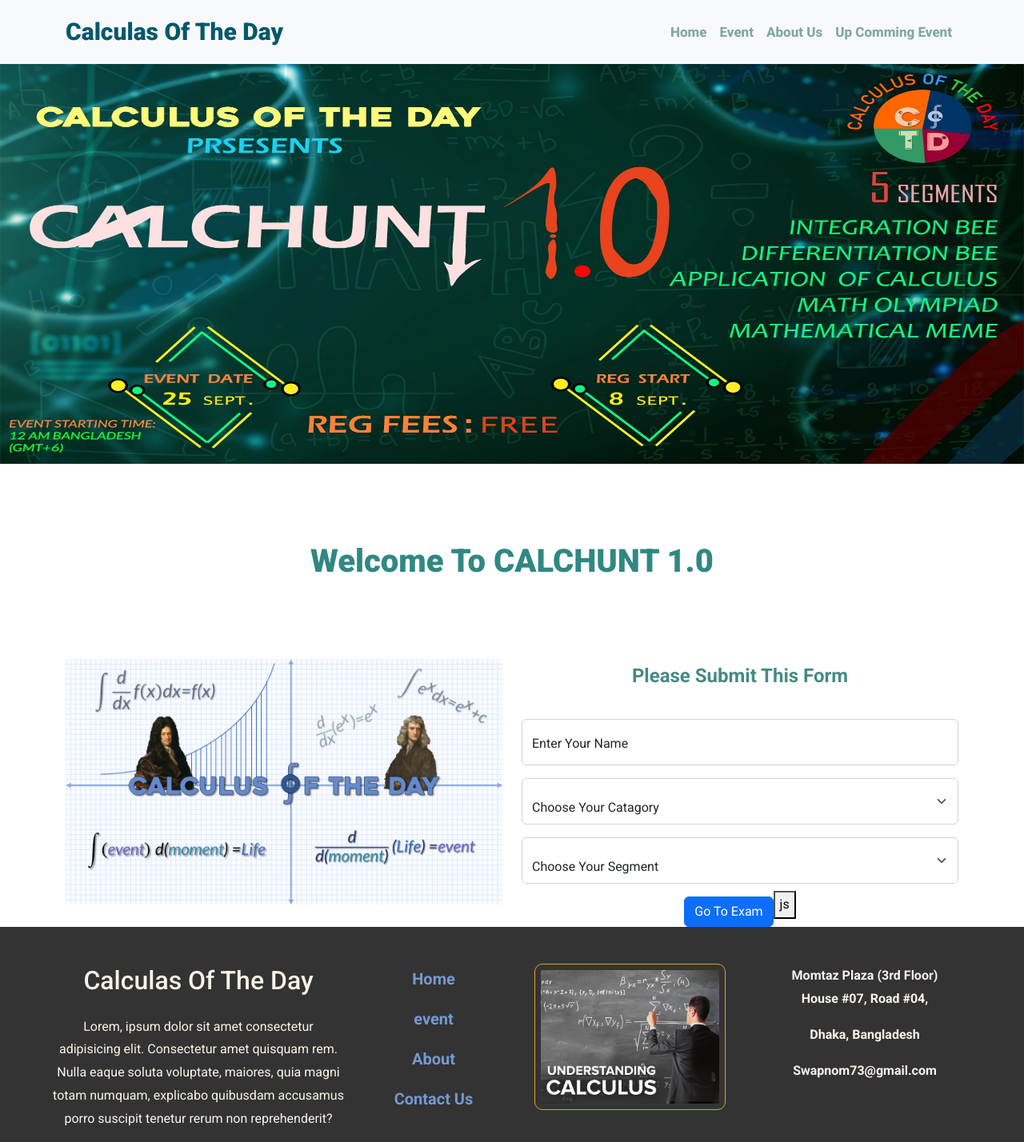
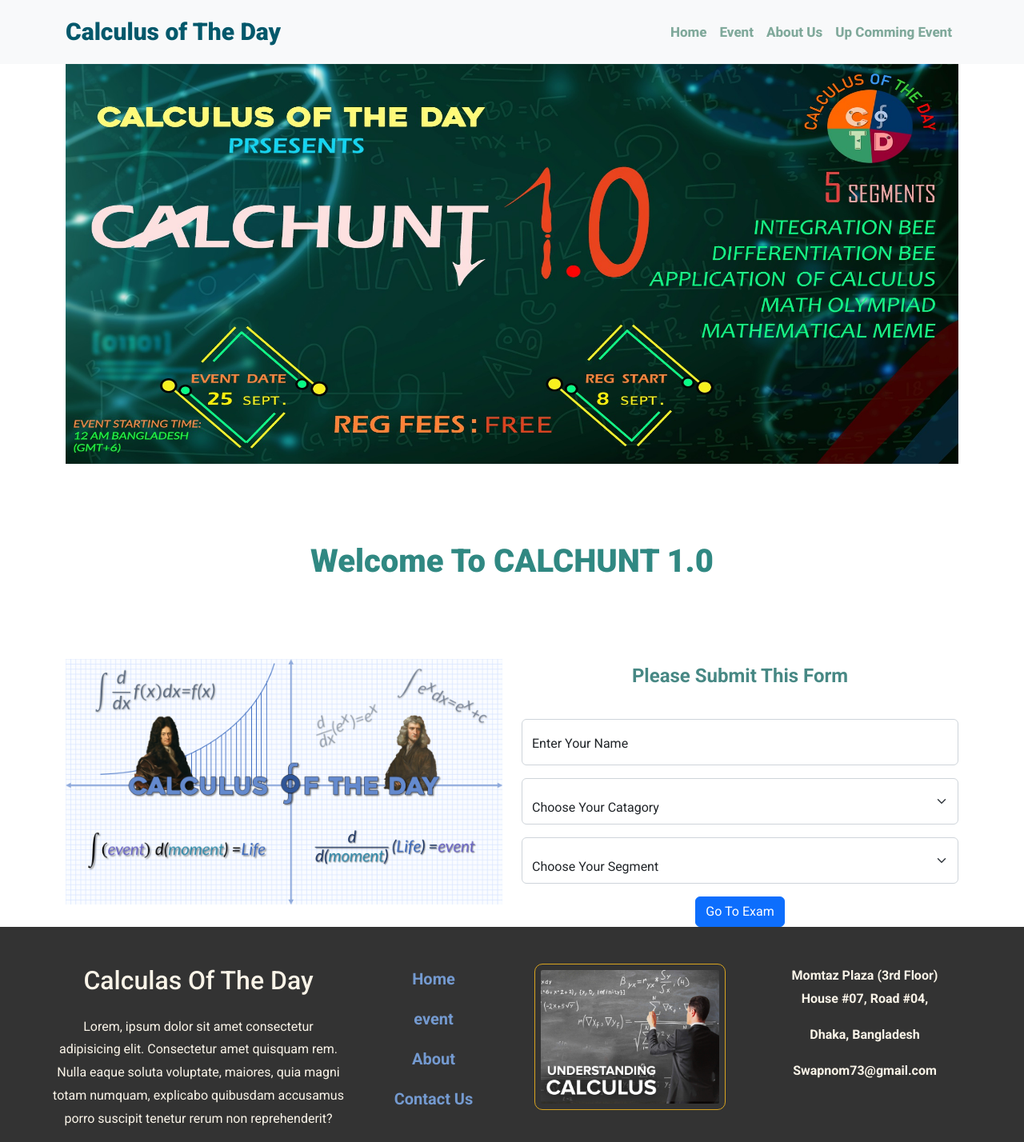
Before and after one commit to Swapno5896/Mathology, a React (Create React App) app: page / in a window 1280 px wide. Shown: the top 1428 px of the page at 80% size. Built offline with nearby package versions, Linux system fonts and the light colour scheme; the HTML template or start-up script is replaced by a standard one.

Commit message:
dynamically ifrem link is given

```diff
--- a/public/index.html
+++ b/public/index.html
@@ -27,7 +27,7 @@
   <link href="https://cdn.jsdelivr.net/npm/bootstrap@5.2.1/dist/css/bootstrap.min.css" rel="stylesheet"
     integrity="sha384-iYQeCzEYFbKjA/T2uDLTpkwGzCiq6soy8tYaI1GyVh/UjpbCx/TYkiZhlZB6+fzT" crossorigin="anonymous">
 
-  <title>Mathology</title>
+  <title>Calculus of The Day</title>
 </head>
 
 <body>
--- a/src/Components/CataGori/CataGori.js
+++ b/src/Components/CataGori/CataGori.js
@@ -1,31 +1,27 @@
 import React, { useState } from 'react';
 import { selectFormLik, time_difference } from '../../utility/utility';
-import './CataGori.css'
+import './CataGori.css';
+import { useNavigate } from "react-router-dom";
+
 const CataGori = () => {
+
+    let navigate = useNavigate();
     const [catagori, setCatagori] = useState({});
 
+    // set state
     const handelChange = (e) => {
         setCatagori({ ...catagori, [e.target.id]: e.target.value })
     }
+
+
     const handelSubmit = () => {
         console.log(catagori);
         // according to form info give specific link
         const link = selectFormLik(catagori)
-        console.log(`your link is ${link}`);
 
-    }
-
-    const click = () => {
-        const current = new Date();
-        setTimeout(() => {
-            const current2 = new Date();
-            const minuit = time_difference(current, current2)
-            console.log(minuit);
-            // const secondTime = current2.getTime() - current.getTime()
-            // console.log(secondTime / (1000 * 60));
-
-        }, 60000);
-
+        // store data in local storage
+        const ifremLink = localStorage.setItem("ifremLink", link[1]);
+        navigate("/event");
     }
 
     return (
@@ -59,7 +55,6 @@ const CataGori = () => {
                         </select>
                     </div>
                     <button onClick={handelSubmit} type="submit" class="btn btn-primary mt-3">Go To Exam</button>
-                    <button onClick={click}>js</button>
                 </div>
             </div>
         </div>
--- a/src/Components/Navbar/Navbar.js
+++ b/src/Components/Navbar/Navbar.js
@@ -5,7 +5,7 @@ const Navbar = () => {
     return (
         <nav className="navbar navbar-expand-lg bg-light">
             <div className="container">
-                <a className="navbar-brand page-name" href="#">Calculas Of The Day</a>
+                <a className="navbar-brand page-name" href="#">Calculus of The Day</a>
                 <button className="navbar-toggler" type="button" data-bs-toggle="collapse" data-bs-target="#navbarNav" aria-controls="navbarNav" aria-expanded="false" aria-label="Toggle navigation">
                     <span className="navbar-toggler-icon"></span>
                 </button>
--- a/src/Components/TopBanner/TopBanner.js
+++ b/src/Components/TopBanner/TopBanner.js
@@ -2,7 +2,7 @@ import React from 'react';
 import './TopBanner.css'
 const TopBanner = () => {
     return (
-        <div className='topbanner-container'>
+        <div className='container topbanner-container'>
             <img src={require('../../images/top_banner.jpg')} class="img-fluid" alt="..." />
         </div>
     );
--- a/src/Pages/Event/Event.js
+++ b/src/Pages/Event/Event.js
@@ -1,33 +1,35 @@
-import React, { useEffect } from 'react';
+import React from 'react';
 import './Event.css'
 const Event = () => {
-    const sheetdb = require("sheetdb-node");
-    const client = sheetdb({ address: 'c1dje3yxjvn5v' });
 
+    const ifremLink = localStorage.getItem("ifremLink");
+    console.log(`from event, link : ${ifremLink}`);
 
+    setTimeout(() => {
+        document.getElementById('refIframe').src = ""
+        console.log('time out');
+    }, (60000 * 45))
 
-    useEffect(() => {
-        // client.create({ email: "William", starting_time: 25, ending_time: 30 })
-        //     .then(function (data) {
-        //         console.log(data);
-        //     }, function (err) {
-        //         console.log(err);
-        //     });
+    setTimeout(() => {
+        alert("Hurry Up, You have only 5 minute");
+    }, (60000 * 40))
 
+    setTimeout(() => {
+        alert("1 minute left, Submit it now or your submission will not be counted");
+    }, (60000 * 44))
 
-    }, [])
     return (
         <div>
-            <h2 className='mb-5'>Welcom To Mathalogy</h2>
-            <div id="iframe-container">
-                <iframe
+            <h2 className='mb-5'>Welcome To CALCHUNT 1.0</h2>
+            <div id="iframe-container" >
+                <iframe id="refIframe"
                     title='unique_title'
-                    src="https://docs.google.com/forms/d/e/1FAIpQLSeb3W3T2gme6EISCQSuhGhFCbRaN0YwjFHIMMeHuMbpm3VXSA/viewform?embedded=true"
+                    src={ifremLink}
                     frameborder="0"
                     marginheight="0"
                     marginwidth="0"
-                >Loading…</iframe
-                >
+                    aria-disabled="true"
+                >Loading…</iframe>
             </div>
         </div>
     );
--- a/src/Pages/Home/Home.js
+++ b/src/Pages/Home/Home.js
@@ -9,8 +9,6 @@ const Home = () => {
         <>
             <TopBanner></TopBanner>
             <CataGori></CataGori>
-
-
         </>
 
     );
--- a/src/utility/utility.js
+++ b/src/utility/utility.js
@@ -6,7 +6,7 @@ const time_difference = (time1, time2) => {
 const selectFormLik = (catagori) => {
     if (catagori.catagori == 'Junior') {
         if (catagori.segment == 'mean-contest') {
-            return ('junior and mean');
+            return ['junior and mean', "https://docs.google.com/forms/d/e/1FAIpQLSeb3W3T2gme6EISCQSuhGhFCbRaN0YwjFHIMMeHuMbpm3VXSA/viewform?embedded=true"]
         } else if (catagori.segment == 'integration') {
             return ('junior and integration');
         }
```
